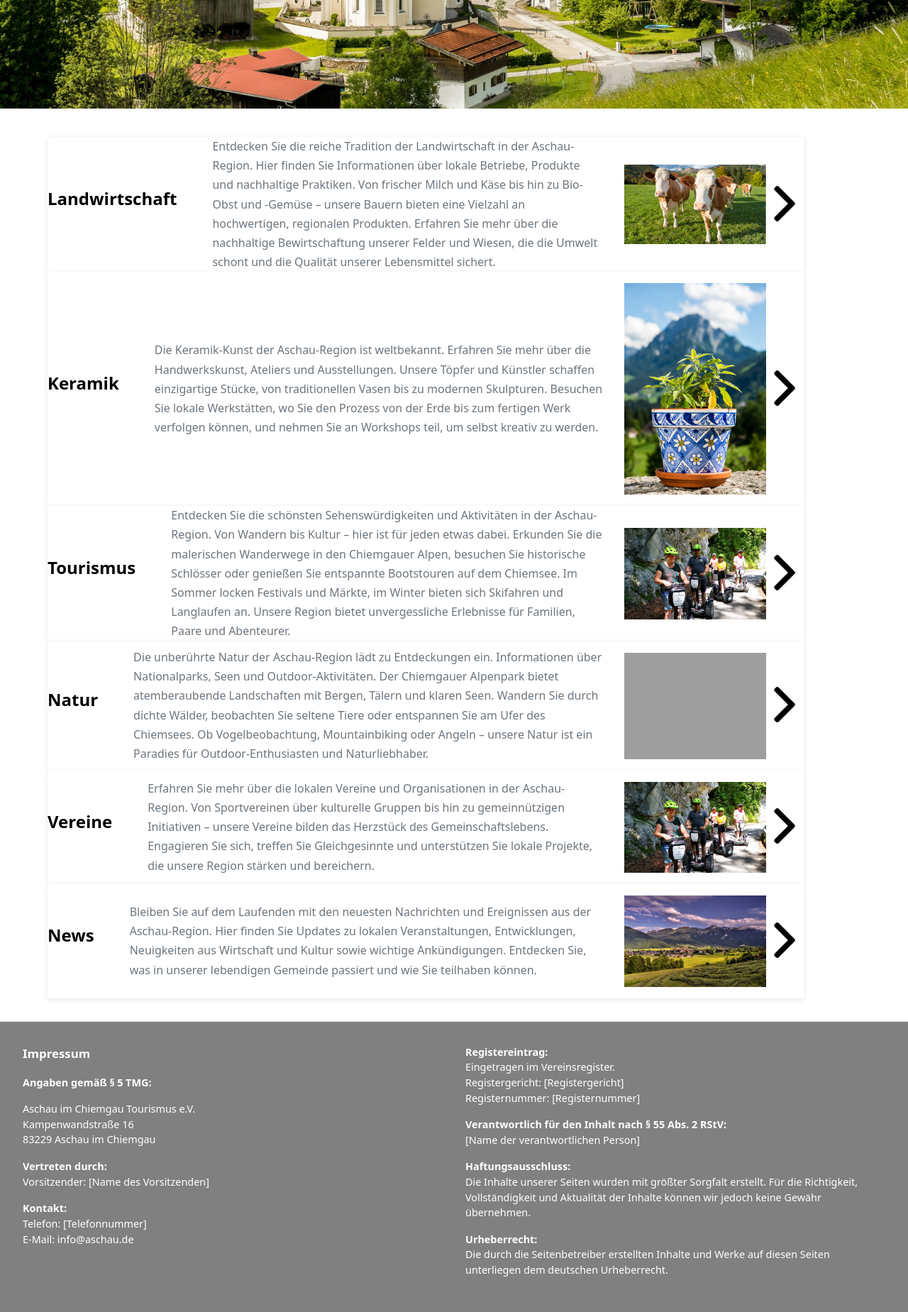
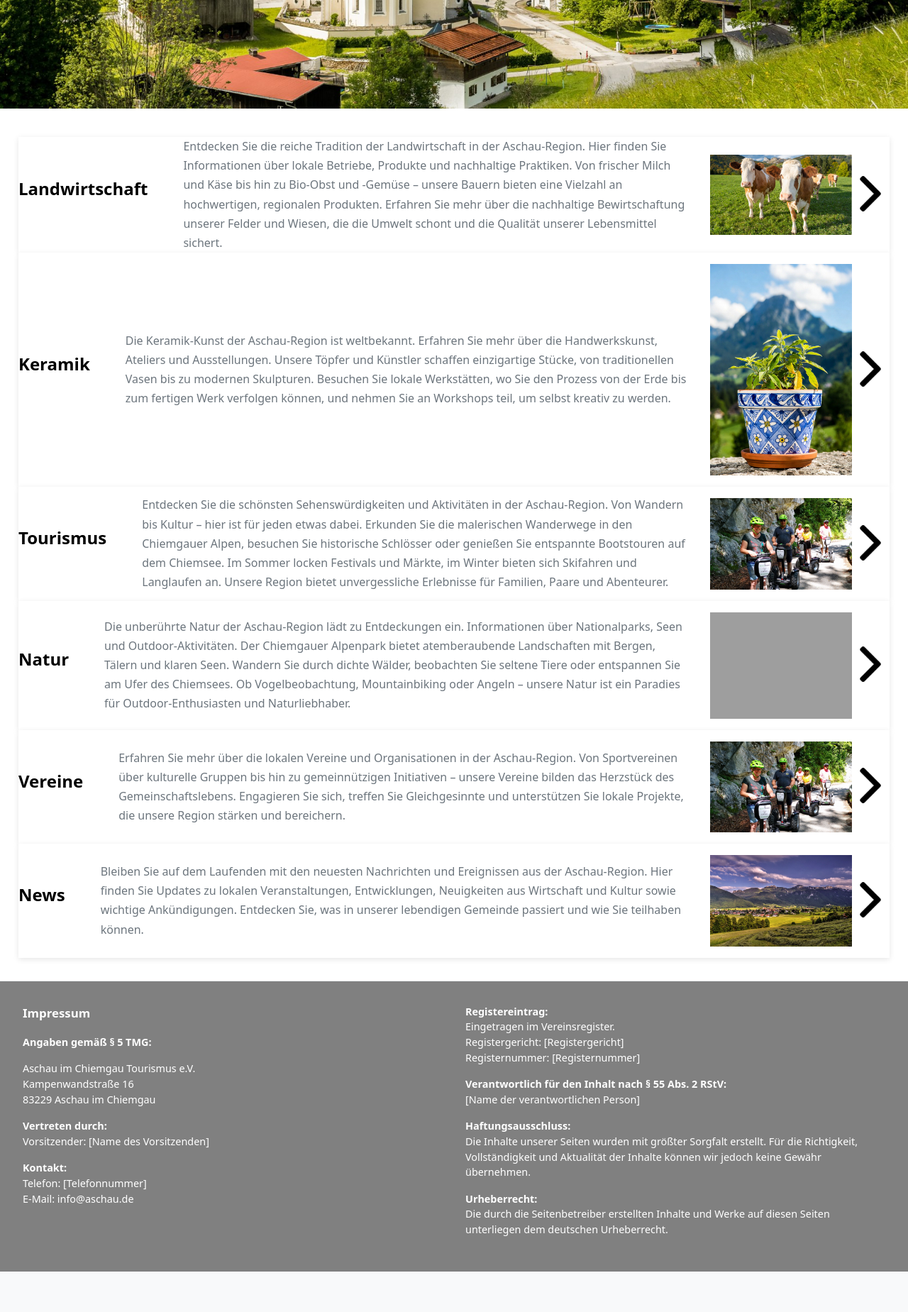
Before and after one commit to ME-Tii/aschau_regional, a Flask app: page / in a window 1280 px wide. Shown: the part 647-2496 px from the top of the page at 71% size. After the commit the page ends 2439 px from the top, so only its background shows below. Run offline with Flask 3, Linux system fonts and the light colour scheme; grey boxes are pictures that could not be loaded.

Commit message:
Increase section width on starting page for better text layout
- Reduce section margins from 35px to 10px for more content space
- Reduce main-content padding from 2rem to 1rem
- Remove max-width constraint from main-content to allow full width usage

```diff
--- a/static/style.css
+++ b/static/style.css
@@ -184,14 +184,14 @@ body {
 
 .main-content {
     flex: 1;
-    padding: 0 2rem 2rem 2rem;
-    max-width: 1200px;
+    padding: 0 1rem 2rem 1rem;
+    max-width: none;
     margin: 0 auto;
     margin-left: 0;
 }
 
 section {
-    margin: 0 35px;
+    margin: 0 10px;
     padding: 0;
     background: #fff;
     box-shadow: 0 2px 8px rgba(0,0,0,0.1);
```
